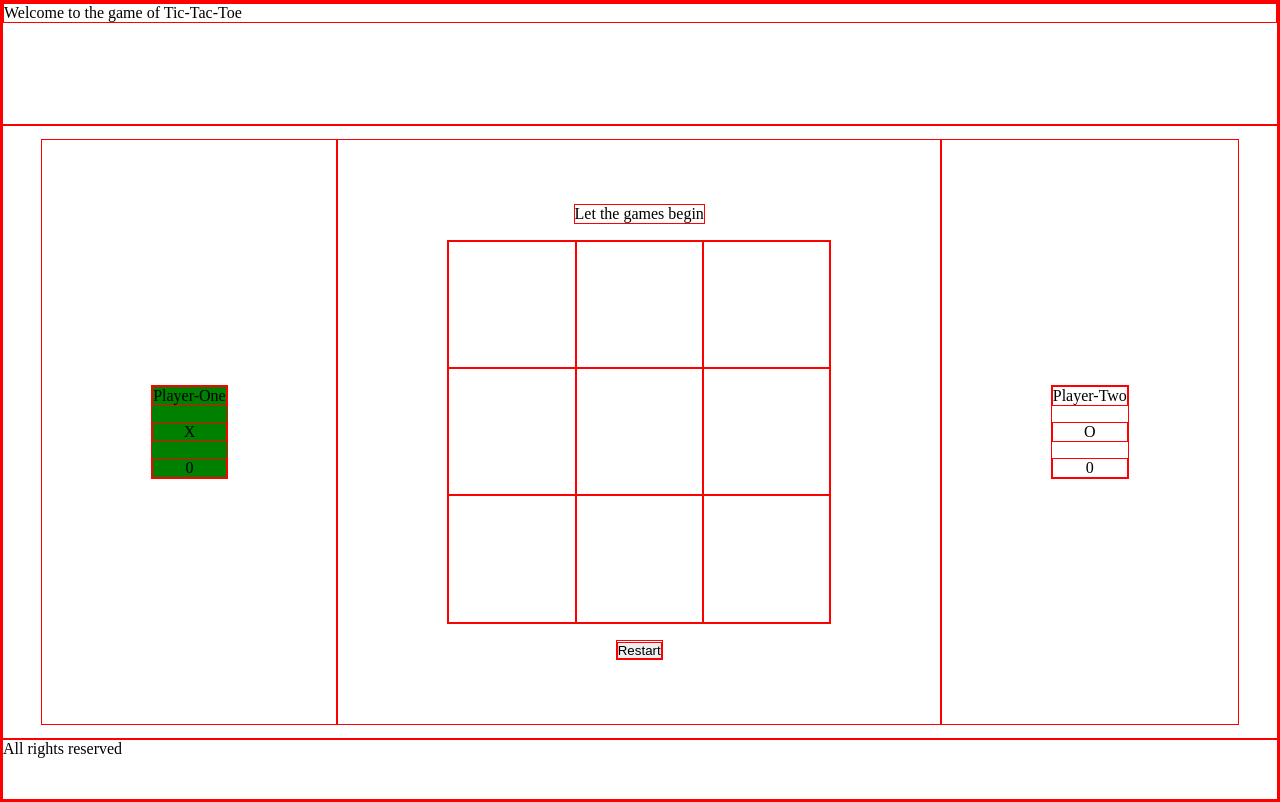
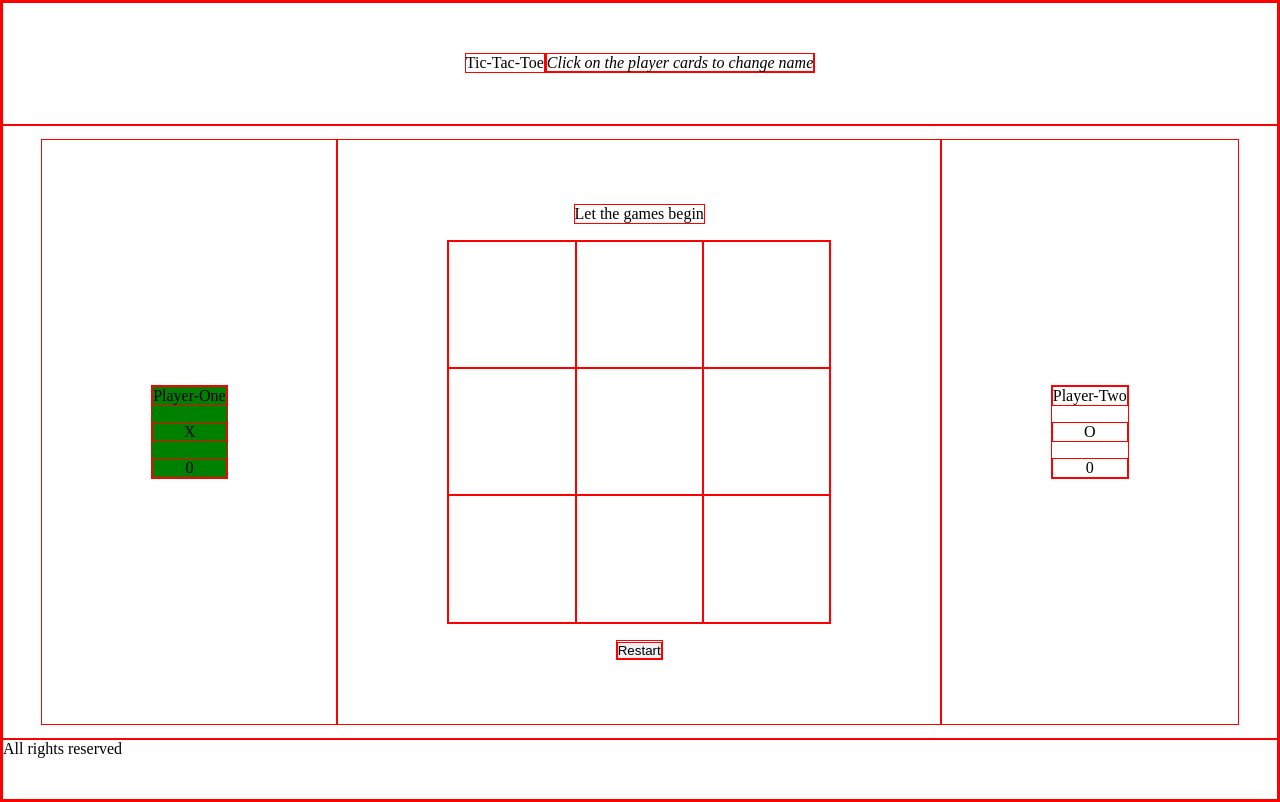
Before and after one commit to JonahTaye/Tic-Tac-Toe, a plain HTML site: page index.html in a window 1280 px wide. Drawn offline with Linux system fonts and the light colour scheme.

Commit message:
add instruction class to header class div

```diff
--- a/index.html
+++ b/index.html
@@ -11,7 +11,8 @@
 
 <body>
     <div class="header">
-        <div class="header-text">Welcome to the game of Tic-Tac-Toe</div>
+        <div class="header-text">Tic-Tac-Toe</div>
+        <div class="instructions"><em>Click on the player cards to change name</em></div>
     </div>
     <div class="game-board">
         <div class="player-one">
--- a/style.css
+++ b/style.css
@@ -10,6 +10,12 @@ body {
     min-height: 100vh;
     display: grid;
     grid-template-rows: 2fr 10fr 1fr;
+}
+
+.header {
+    display: flex;
+    justify-content: center;
+    align-items: center;
 }
 
 .game-board {
```
